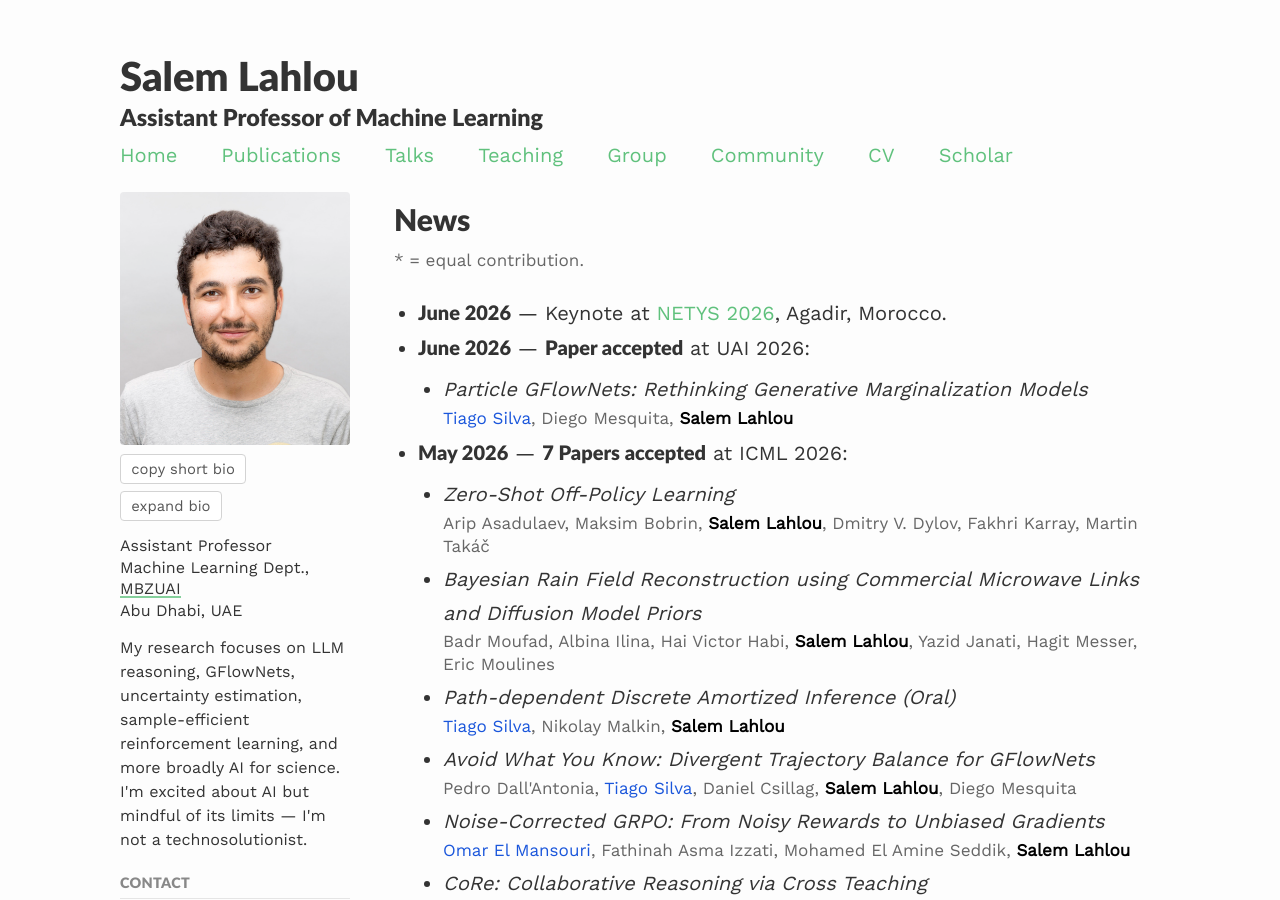
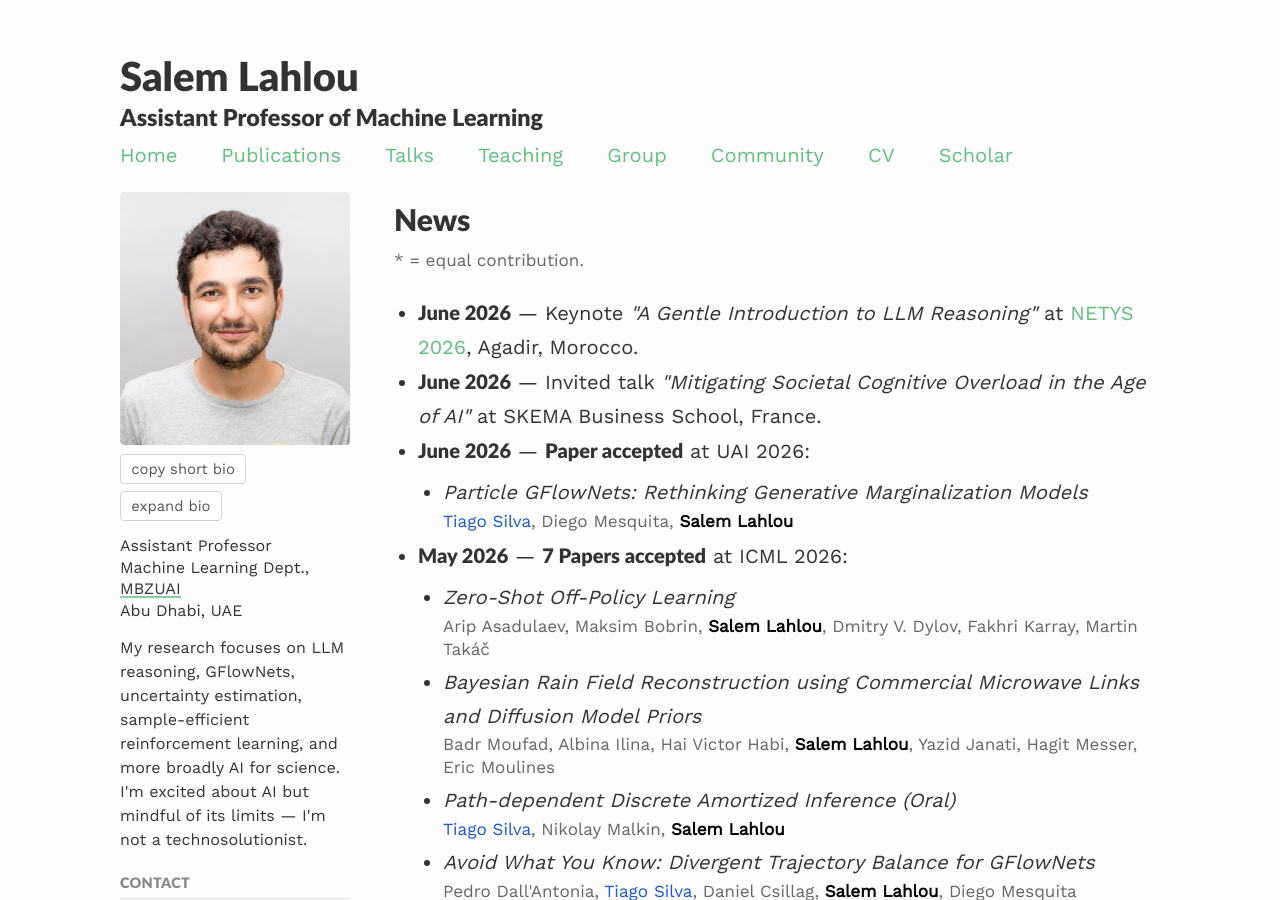
Before and after one commit to saleml/saleml.github.io, a Jekyll site: the page built from index.md, in a window 1280 px wide and 900 px high. Built offline with Jekyll 4.4.1, drawn with Linux system fonts in a browser that asks for light colours; nearby versions of some CDN libraries.

Commit message:
Auto-sync from CV repo (e8e61c3)

```diff
--- a/index.md
+++ b/index.md
@@ -51,7 +51,8 @@ published: true
     <p class="home-news-legend">* = equal contribution.</p>
     <ul class="home-news-list">
   <!-- NEWS:START -->
-  <li><span class="news-date news-highlight">June 2026</span> &mdash; Keynote at <a href="https://netys.net/" target="_blank">NETYS 2026</a>, Agadir, Morocco.</li>
+  <li><span class="news-date news-highlight">June 2026</span> &mdash; Keynote <em>"A Gentle Introduction to LLM Reasoning"</em> at <a href="https://netys.net/" target="_blank">NETYS 2026</a>, Agadir, Morocco.</li>
+  <li><span class="news-date news-highlight">June 2026</span> &mdash; Invited talk <em>"Mitigating Societal Cognitive Overload in the Age of AI"</em> at SKEMA Business School, France.</li>
   <li><span class="news-date news-highlight">June 2026</span> &mdash; <span class="news-highlight">Paper accepted</span> at UAI 2026:
     <ul class="news-papers">
       <li><em>Particle GFlowNets: Rethinking Generative Marginalization Models</em><div class="news-authors"><span class="pub-author-student">Tiago Silva</span>, Diego Mesquita, <strong class="pub-author-me">Salem Lahlou</strong></div></li>
```
Also changed, not shown: 1 other file.
